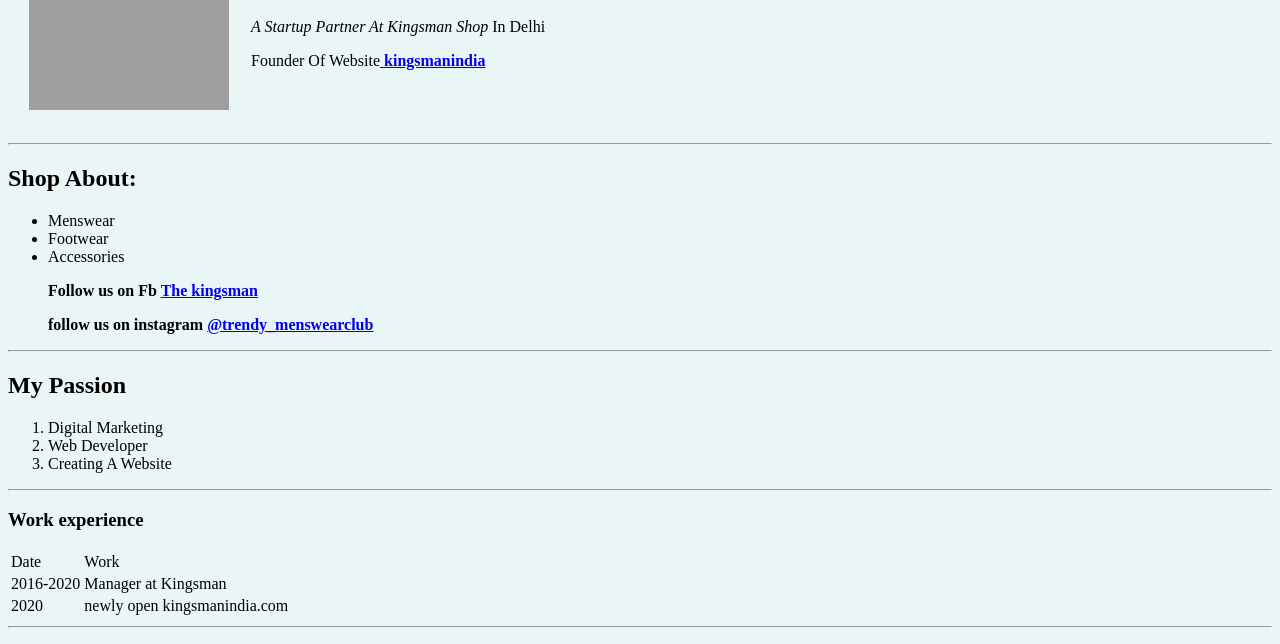
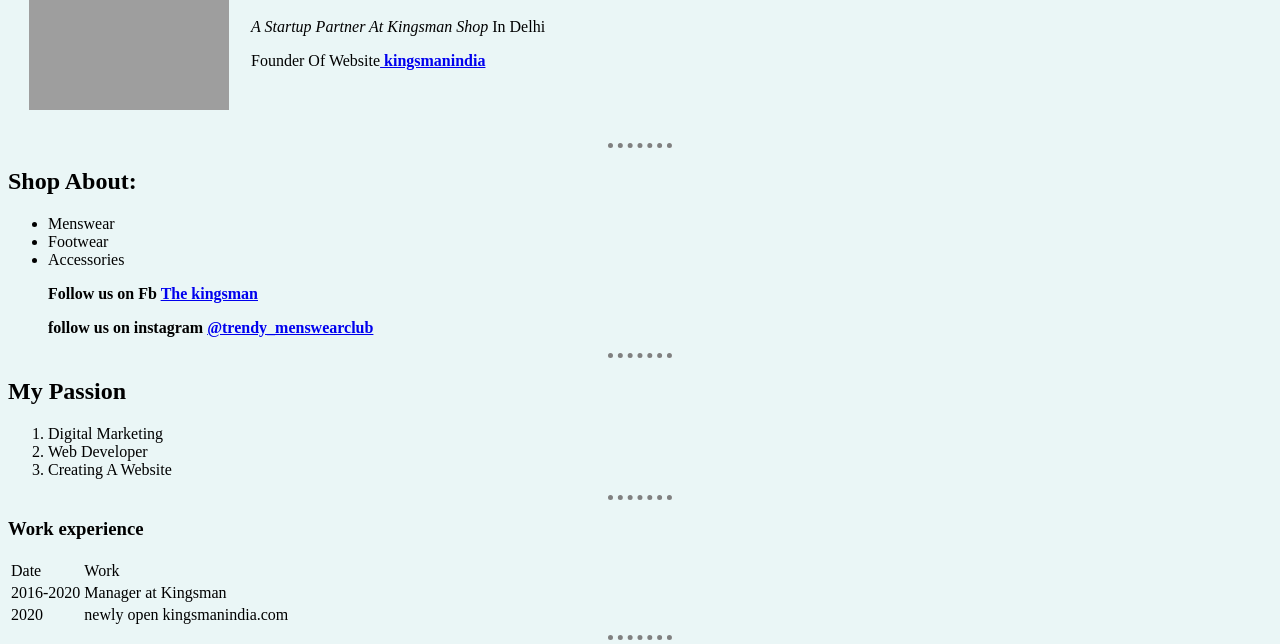
Before and after one commit to Gavish786/Gavish786.github.io, a plain HTML site: page index.html in a window 1280 px wide. Shown: the part 127-771 px from the top of the page. Drawn offline with Linux system fonts and the light colour scheme; grey boxes are pictures that could not be loaded.

Commit message:
internal css

```diff
--- a/index.html
+++ b/index.html
@@ -5,6 +5,18 @@
     <title>Gavish kumar</title>
     <p id="one"></p>
   </head>
+  <style>
+  body{
+  background-color: #EAF6F6;;
+      }
+ hr {
+   border-style: none;
+   border-top-style:dotted;
+   border-color: grey;
+   border-width: 5px;
+   width: 5%
+     }
+</style>
   <body style="background-color:#EAF6F6;">
 <table cellspacing="20">
   <td><img src="images/gavishkumar photo 1.png" width="200" height="200" alt="gavishkumar"></td>
```
